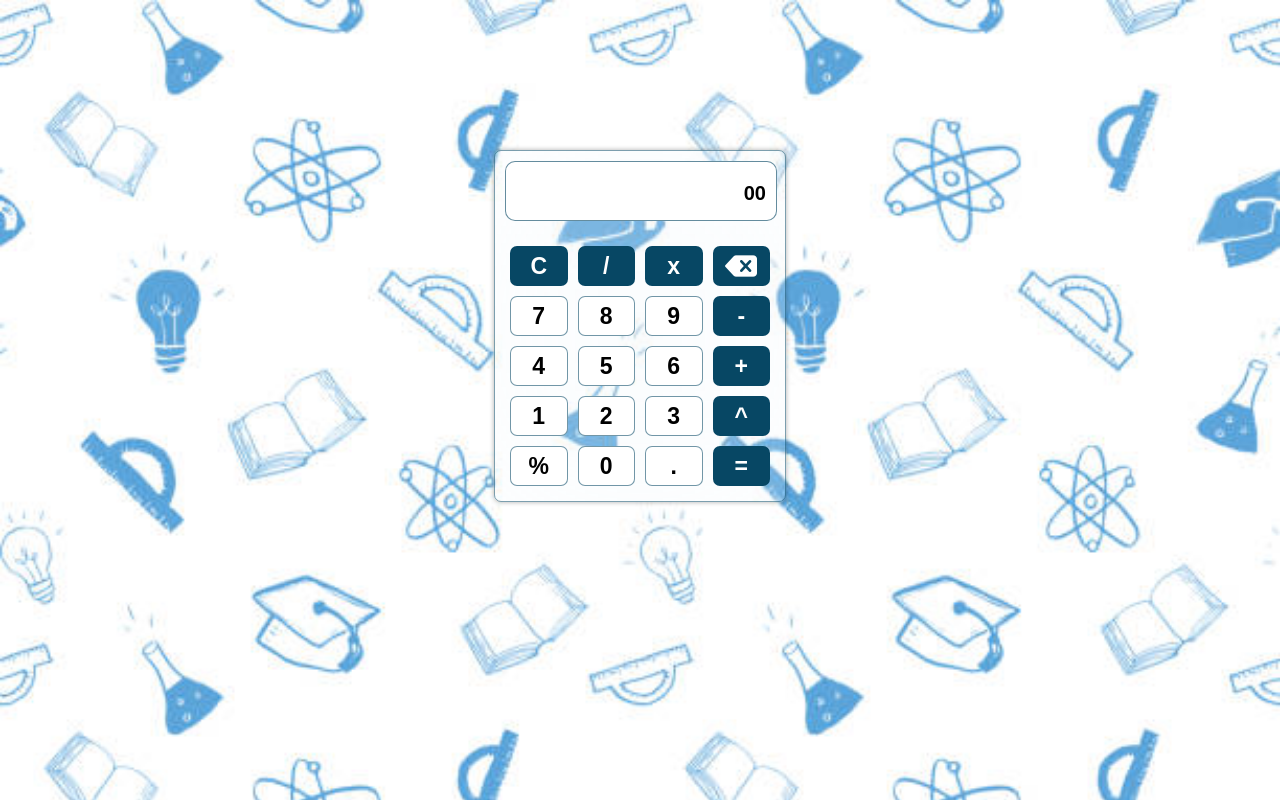
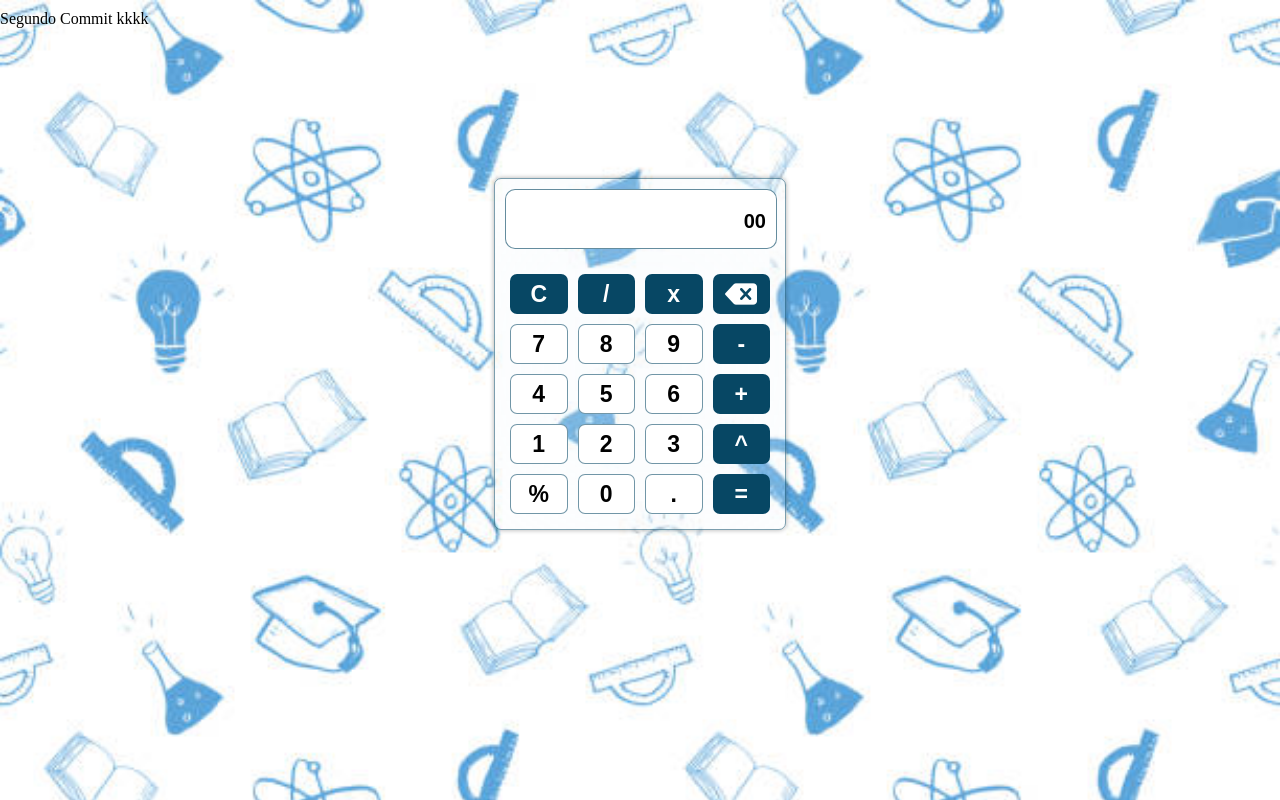
Before and after one commit to DaliaCapusso/WebCalculator, a plain HTML site: page index.html in a window 1280 px wide. Drawn offline with Linux system fonts and the light colour scheme.

Commit message:
Alteração no index

```diff
--- a/index.html
+++ b/index.html
@@ -8,6 +8,7 @@
     <link rel="stylesheet" href="style.css">
 </head>
 <body>
+    <p>Segundo Commit kkkk</p>
     <div class="tela">
         <div id="monitor">
             <p id="expressao">00</p>
@@ -50,6 +51,7 @@
             </div>
         </div>
     </div>
+
     <script src="script.js"></script>
 </body>
 </html>
```
